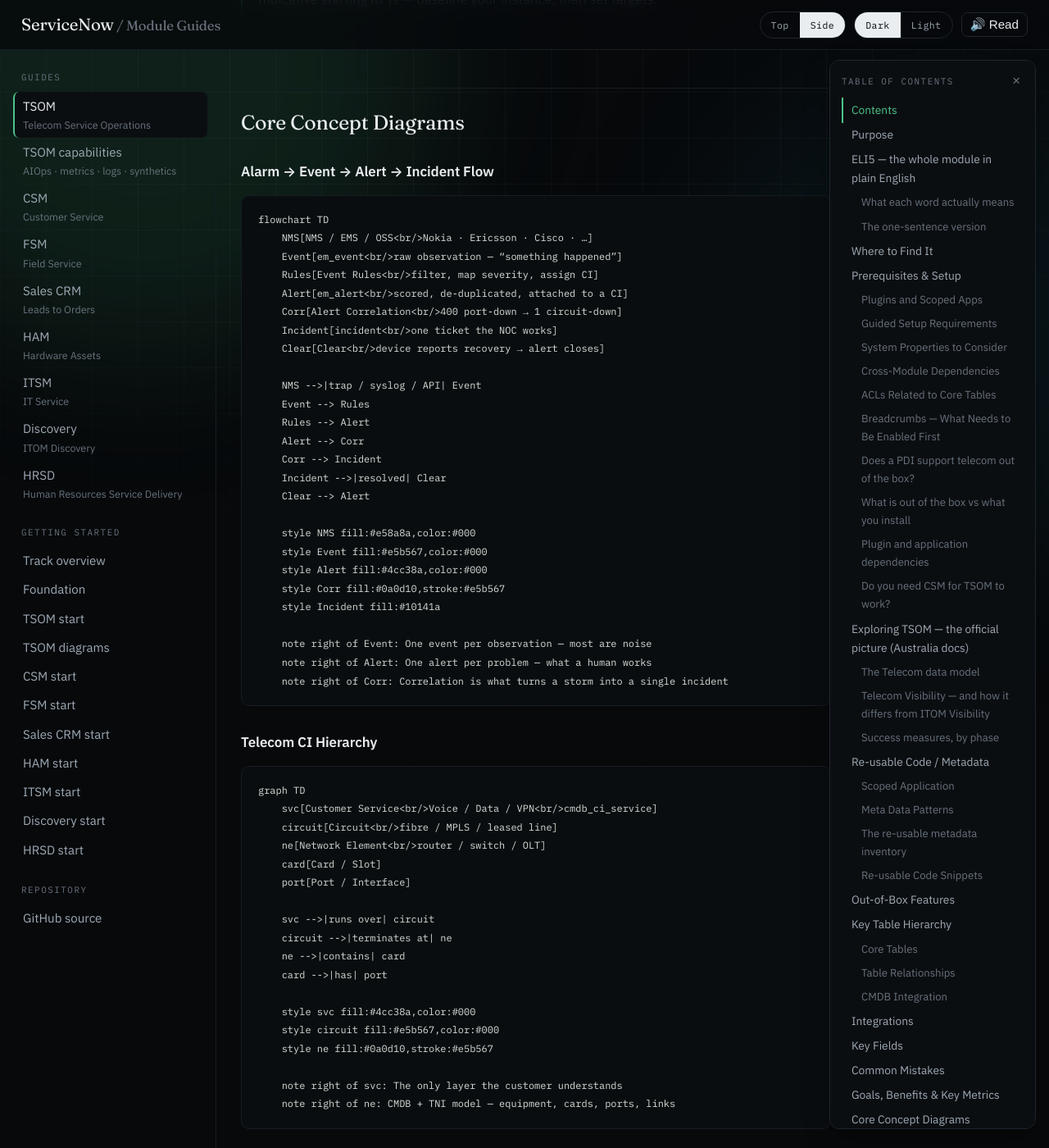
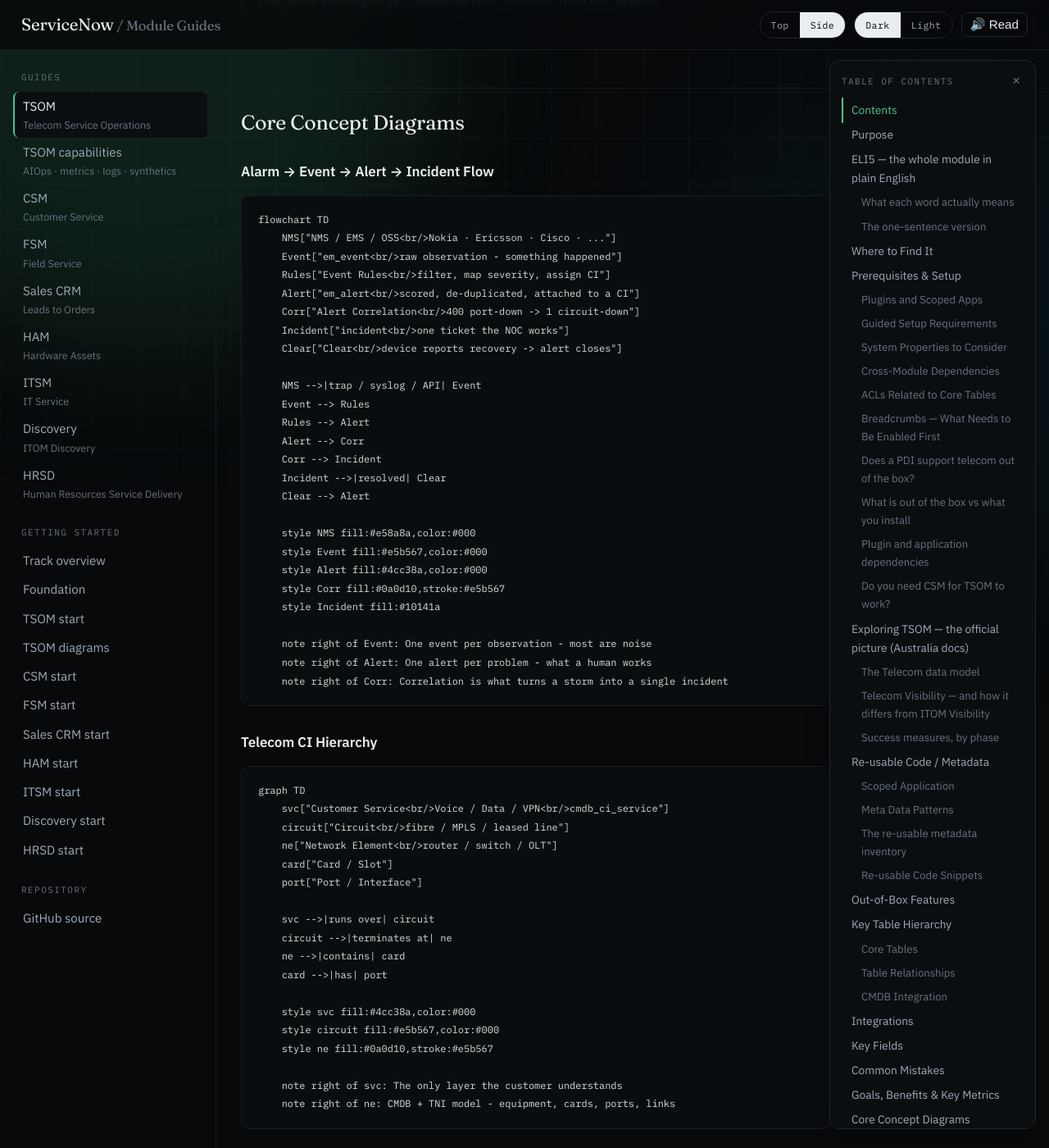
Before and after one commit to eltonaguiar/ServiceNow_Learning_TSOM-_CSM_FSM_SalesCRM_HAM_ITSM, a Jekyll site: the page built from docs/modules/tsom/tsom-guide.md, in a window 1280 px wide and 1400 px high, scrolled down 24290 px. Shown: the whole window at 82% size. Built offline with Jekyll 4.4.1, drawn with Linux system fonts in a browser that asks for light colours; our own code applies the rules of GitHub Pages for plain Markdown files; some of the changed text lies outside the part shown.

````diff
--- a/docs/modules/tsom/tsom-guide.md
+++ b/docs/modules/tsom/tsom-guide.md
@@ -602,13 +602,13 @@ arrows is missing, the demo looks fine and production does not work.*
 
 ```mermaid
 flowchart TD
-    NMS[NMS / EMS / OSS<br/>Nokia · Ericsson · Cisco · …]
-    Event[em_event<br/>raw observation — “something happened”]
-    Rules[Event Rules<br/>filter, map severity, assign CI]
-    Alert[em_alert<br/>scored, de-duplicated, attached to a CI]
-    Corr[Alert Correlation<br/>400 port-down → 1 circuit-down]
-    Incident[incident<br/>one ticket the NOC works]
-    Clear[Clear<br/>device reports recovery → alert closes]
+    NMS["NMS / EMS / OSS<br/>Nokia · Ericsson · Cisco · ..."]
+    Event["em_event<br/>raw observation - something happened"]
+    Rules["Event Rules<br/>filter, map severity, assign CI"]
+    Alert["em_alert<br/>scored, de-duplicated, attached to a CI"]
+    Corr["Alert Correlation<br/>400 port-down -> 1 circuit-down"]
+    Incident["incident<br/>one ticket the NOC works"]
+    Clear["Clear<br/>device reports recovery -> alert closes"]
 
     NMS -->|trap / syslog / API| Event
     Event --> Rules
@@ -624,8 +624,8 @@ flowchart TD
     style Corr fill:#0a0d10,stroke:#e5b567
     style Incident fill:#10141a
 
-    note right of Event: One event per observation — most are noise
-    note right of Alert: One alert per problem — what a human works
+    note right of Event: One event per observation - most are noise
+    note right of Alert: One alert per problem - what a human works
     note right of Corr: Correlation is what turns a storm into a single incident
 ```
 
@@ -633,11 +633,11 @@ flowchart TD
 
 ```mermaid
 graph TD
-    svc[Customer Service<br/>Voice / Data / VPN<br/>cmdb_ci_service]
-    circuit[Circuit<br/>fibre / MPLS / leased line]
-    ne[Network Element<br/>router / switch / OLT]
-    card[Card / Slot]
-    port[Port / Interface]
+    svc["Customer Service<br/>Voice / Data / VPN<br/>cmdb_ci_service"]
+    circuit["Circuit<br/>fibre / MPLS / leased line"]
+    ne["Network Element<br/>router / switch / OLT"]
+    card["Card / Slot"]
+    port["Port / Interface"]
 
     svc -->|runs over| circuit
     circuit -->|terminates at| ne
@@ -649,18 +649,18 @@ graph TD
     style ne fill:#0a0d10,stroke:#e5b567
 
     note right of svc: The only layer the customer understands
-    note right of ne: CMDB + TNI model — equipment, cards, ports, links
+    note right of ne: CMDB + TNI model - equipment, cards, ports, links
 ```
 
 ### Service → Customer Impact Map (Blast Radius)
 
 ```mermaid
 flowchart TD
-    Port[Router port fails]
-    Circuit[Circuit down]
-    Service[Customer service degraded — fiber broadband]
-    Subscribers[40 subscribers affected]
-    Incident[One incident raised — not 40]
+    Port["Router port fails"]
+    Circuit["Circuit down"]
+    Service["Customer service degraded - fiber broadband"]
+    Subscribers["40 subscribers affected"]
+    Incident["One incident raised - not 40"]
 
     Port --> Circuit
     Circuit --> Service
@@ -674,7 +674,7 @@ flowchart TD
     style Incident fill:#10141a
 
     note right of Circuit: Impact walks the relationships upward
-    note right of Incident: TSOM's job — one prioritised work item instead of a wall of alarms
+    note right of Incident: TSOM's job - one prioritised work item instead of a wall of alarms
 ```
 
 ---
````
Also changed, not shown: docs/modules/ai/ai-guide.md (+5 -5 lines), docs/modules/servicemapping/servicemapping-guide.md (+29 -29 lines), getting-started/tsom-diagrams.md (+21 -21 lines).
